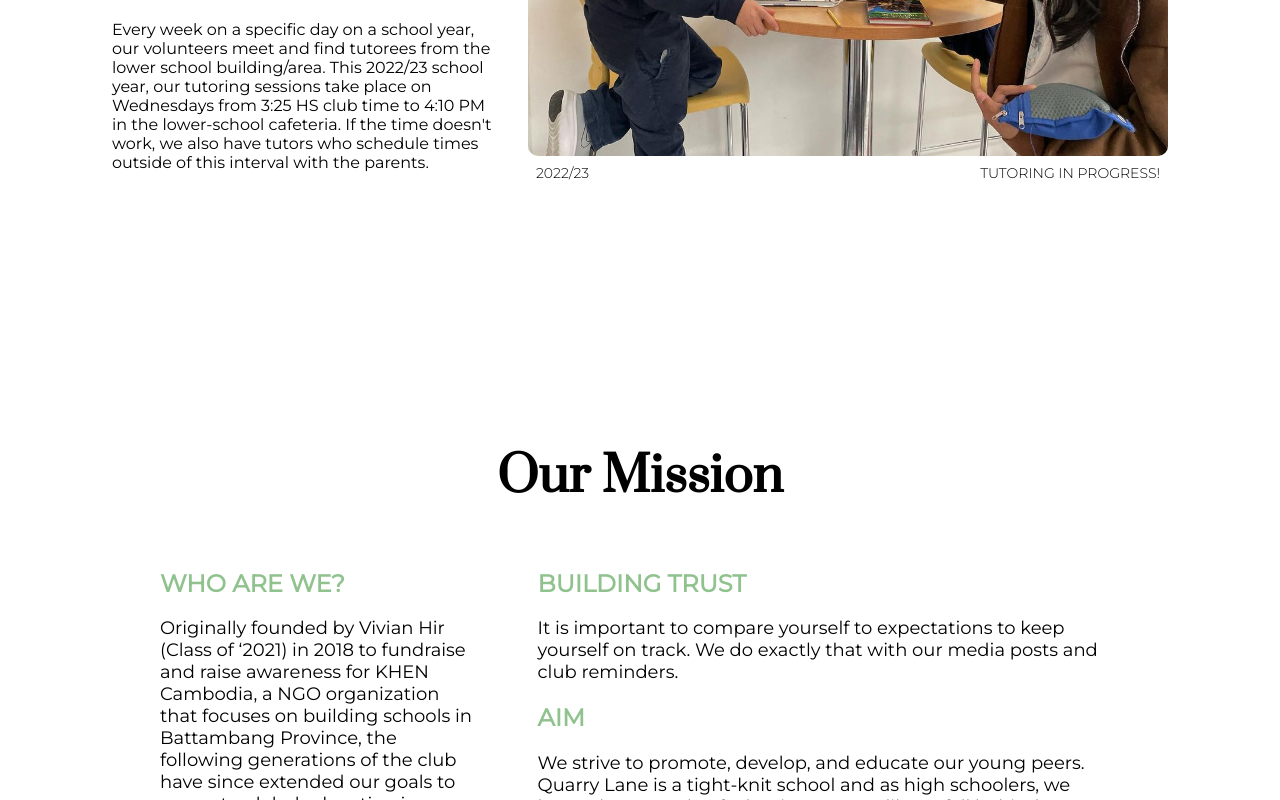
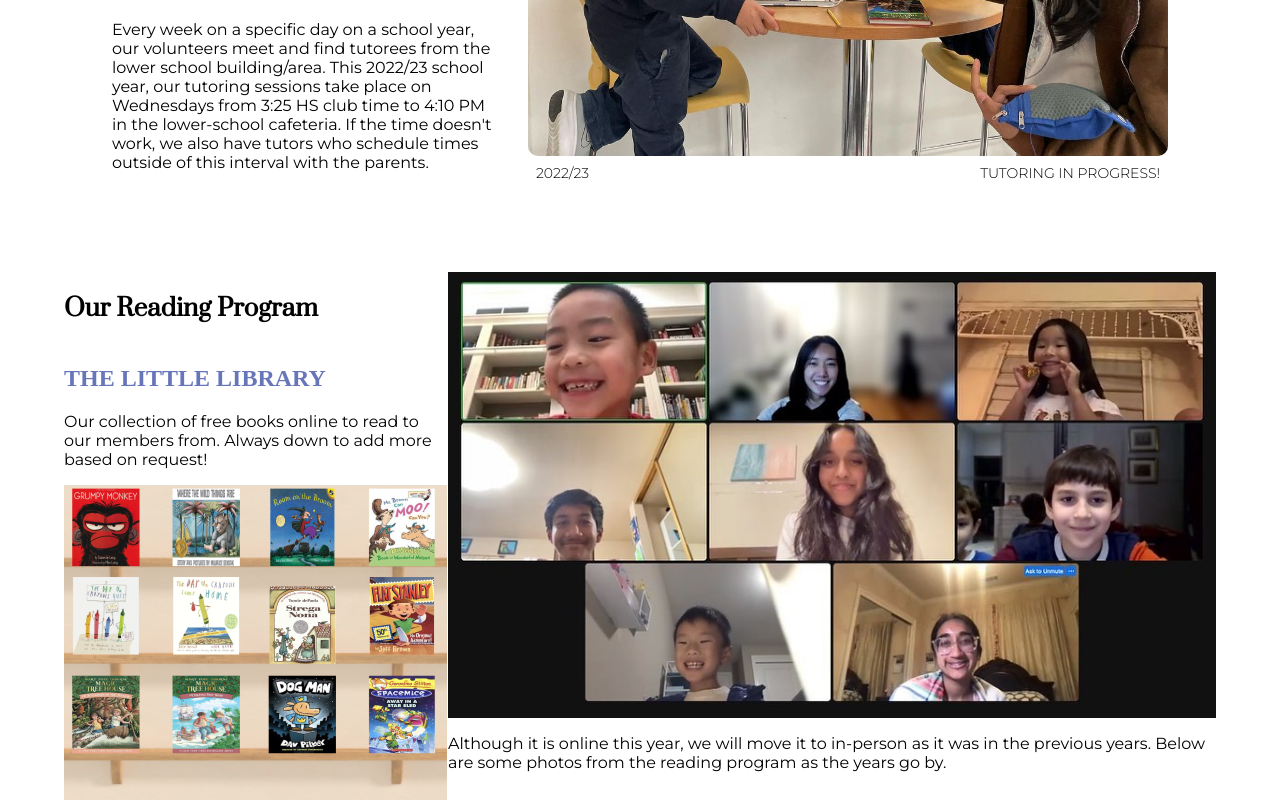
Before and after one commit to joshuayanggithub/global-education-club, a React (Vite) app: page / in a window 1280 px wide. Shown: the part 2000-2800 px from the top of the page. Built offline with nearby package versions, Linux system fonts and the light colour scheme; a web font is replaced by a local one.

Commit message:
GEC Reading Program Prelim

```diff
--- a/src/components/Footer.jsx
+++ b/src/components/Footer.jsx
@@ -9,7 +9,7 @@ export const Footer = () => {
   return (
     <footer className='footer'>
       <div className='site-review'>
-        <h1 className='thank-you'>Thank you for visiting us!</h1>
+        <h1 className='thank-you'>Thank you for supporting us!</h1>
 
         <div className='footer-links'>
           <a href='#Home'>Home</a>
--- a/src/components/Reading.jsx
+++ b/src/components/Reading.jsx
@@ -1,18 +1,28 @@
 import React from 'react'
+import '/src/styles/Reading.css'
 
 export const Reading = () => {
   return (
     <section className='Reading'>
-      <h1 className='reading-title'></h1>
-      <div className='little-library'>
-        <p>
 
-        </p>
-        <img />
+      <div className='left-reading'>
+        <h1 className='reading-title'>Our Reading Program</h1>
+
+        <div className='little-library'>
+          <h2>The Little Library</h2>
+          <p>
+            Our collection of free books online to read to our members from. Always down to add more based on request!
+          </p>
+          <img src='/src/GEC/library.png' alt='little library'/>
+        </div>
+
       </div>
-      <p></p>
-      <p></p>
-      <img />
+
+      <div className='right-reading'>
+        <img src='/src/GEC/Reading_Photo.jpg' alt='reading zoom'/>
+        <p>Although it is online this year, we will move it to in-person as it was in the previous years. Below are some photos from the reading program as the years go by.</p>
+      </div>
+
     </section>
   )
 }
--- /dev/null
+++ b/src/styles/Reading.css
@@ -0,0 +1,39 @@
+.Reading {
+  display: flex;
+  justify-content: center;
+}
+
+.left-reading {
+  display: flex;
+  flex-direction: column;
+  width: 30%;
+}
+
+.reading-title {
+  font-family: "Prata", "serif";
+}
+
+.little-library h2 {
+  text-transform: uppercase;
+  font-size: 1.5rem;
+  font-weight: 700;
+  color: #6775B9;
+}
+
+.little-library p {
+  font-family: "Montserrat", "sans-serif";
+}
+
+.right-reading {
+  display: flex;
+  flex-direction: column;
+  width: 60%;
+}
+
+.right-reading img {
+  width: 100%;
+}
+
+.right-reading p {
+  font-family: "Montserrat", "sans-serif";
+}/*# sourceMappingURL=Reading.css.map */
--- a/src/styles/Reading.scss
+++ b/src/styles/Reading.scss
@@ -0,0 +1,41 @@
+
+.Reading {
+    display: flex;
+    justify-content: center;
+}
+
+.left-reading {
+    display: flex;
+    flex-direction: column;
+    width: 30%;
+}
+
+.reading-title {
+    font-family: 'Prata', 'serif';
+}
+
+.little-library h2{
+    text-transform: uppercase;
+    font-size: 1.5rem;
+    font-weight: 700;
+
+    color: #6775B9;
+}
+
+.little-library p {
+    font-family: 'Montserrat', 'sans-serif';
+}
+
+.right-reading {
+    display: flex;
+    flex-direction: column;
+    width:60%;
+}
+
+.right-reading img {
+    width:100%;
+}
+
+.right-reading p {
+    font-family: 'Montserrat', 'sans-serif';
+}
```
Also changed, not shown: 1 other file (tests, documents, lock files or other folders).
